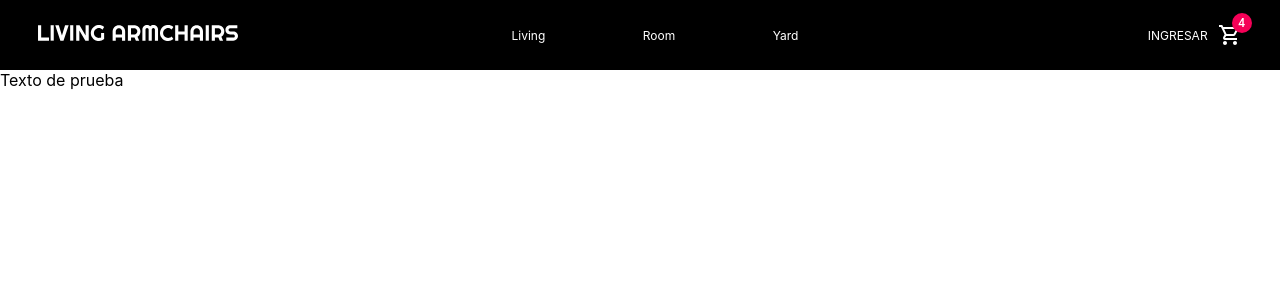
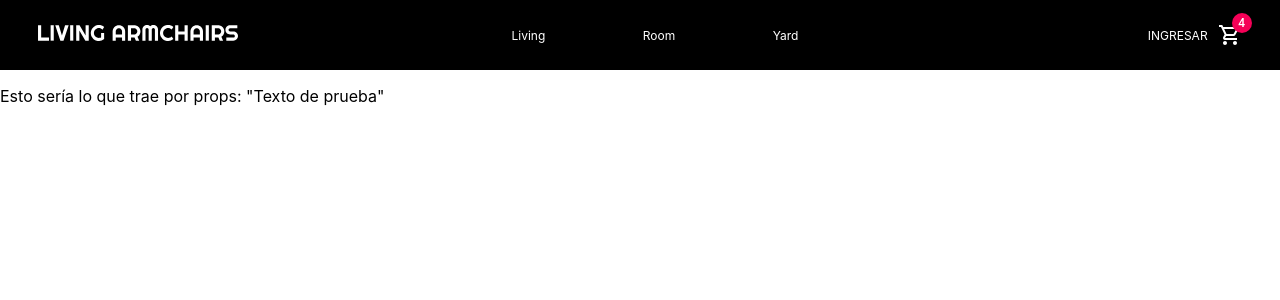
Before and after one commit to Estebanliss/ProyectoReact, a React (Create React App) app: page / in a window 1280 px wide. Shown: the top 300 px of the page. Built offline with nearby package versions, Linux system fonts and the light colour scheme.

Commit message:
Corrección props

```diff
--- a/src/componentes/ItemListContainer.js
+++ b/src/componentes/ItemListContainer.js
@@ -1,14 +1,11 @@
-import React from "react";
-import Wrapper from 'styled-components';
-
-const ItemListContainer = ({ contenido }) => {
+const ItemListContainer = ( props ) => {
 
     return (
-        <>
-            <div>
-                {contenido}
-            </div>
-        </>
+
+        <div>
+            <p>Esto sería lo que trae por props: "{props.contenido}"</p>
+        </div>
+
     );
 };
 
--- a/src/pages/Home.js
+++ b/src/pages/Home.js
@@ -5,8 +5,10 @@ import ItemListContainer from '../componentes/ItemListContainer.js';
 function Home() {
   return (
     <>
-      <NavBar />
-      <ItemListContainer  contenido="Texto de prueba"/>
+      <div>
+        <NavBar />
+        <ItemListContainer contenido="Texto de prueba" />
+      </div>
     </>
   );
 }
```
